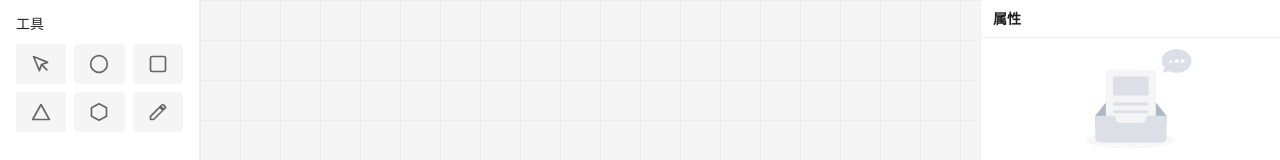
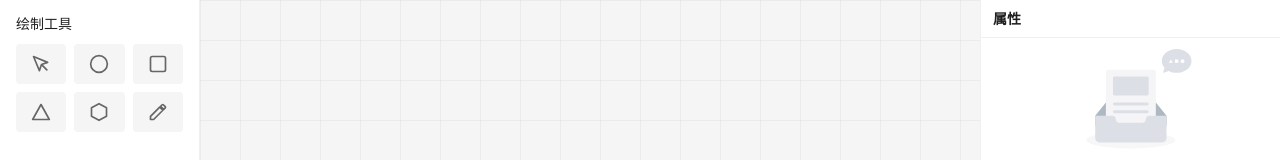
Before and after one commit to ye1996bladeflame/blade-fire-demo, a Vue app: page / in a window 1280 px wide. Shown: the top 160 px of the page. Built offline with nearby package versions, Linux system fonts and the light colour scheme.

Commit message:
docs: 将工具栏标题从"工具"更新为"绘制工具"
更新左侧工具栏标题，使其更准确地描述该区域的功能。

```diff
--- a/src/App.vue
+++ b/src/App.vue
@@ -2,7 +2,7 @@
   <a-layout class="layout-container">
     <a-layout-sider theme="light" width="200" class="left-sider">
       <div class="toolbar">
-        <div class="toolbar-title">工具</div>
+        <div class="toolbar-title">绘制工具</div>
         <div class="tools-grid">
           <a-tooltip title="选择 (Select)" placement="right">
             <div class="tool-icon-btn" :class="{ active: currentTool === 'select' }" @click="selectTool('select')">
```
